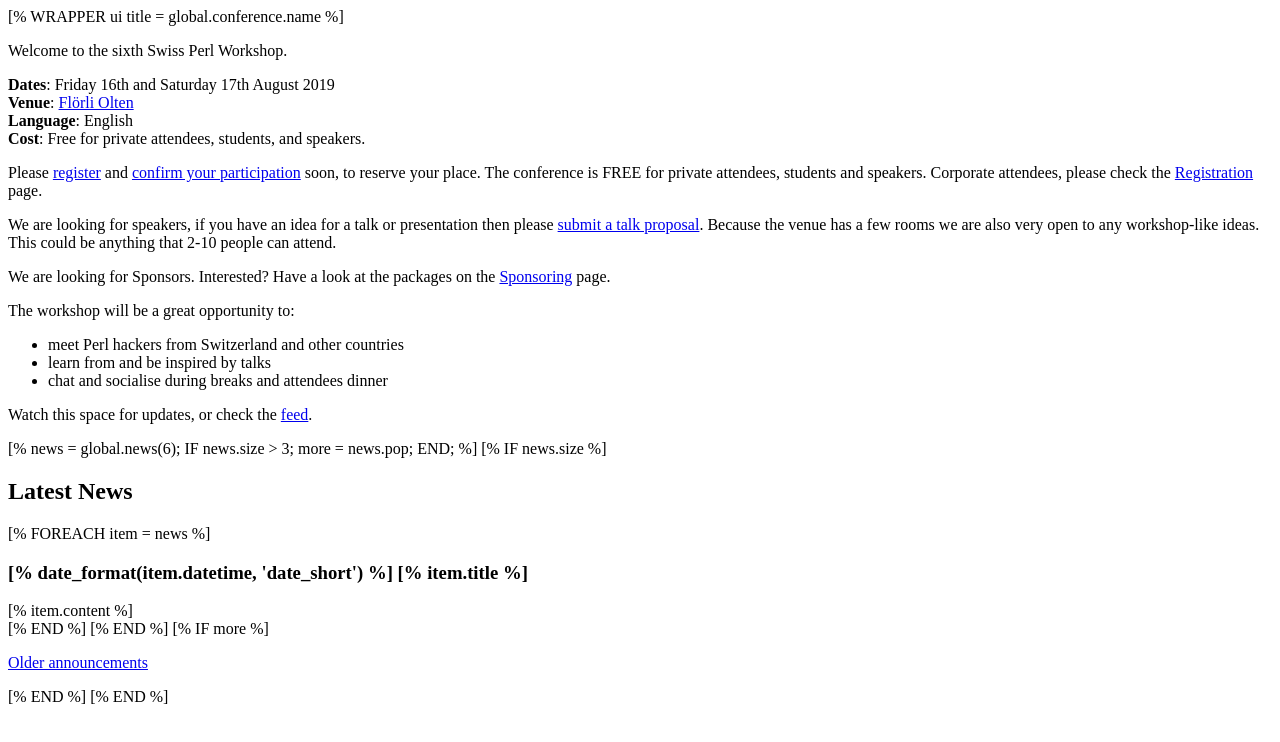
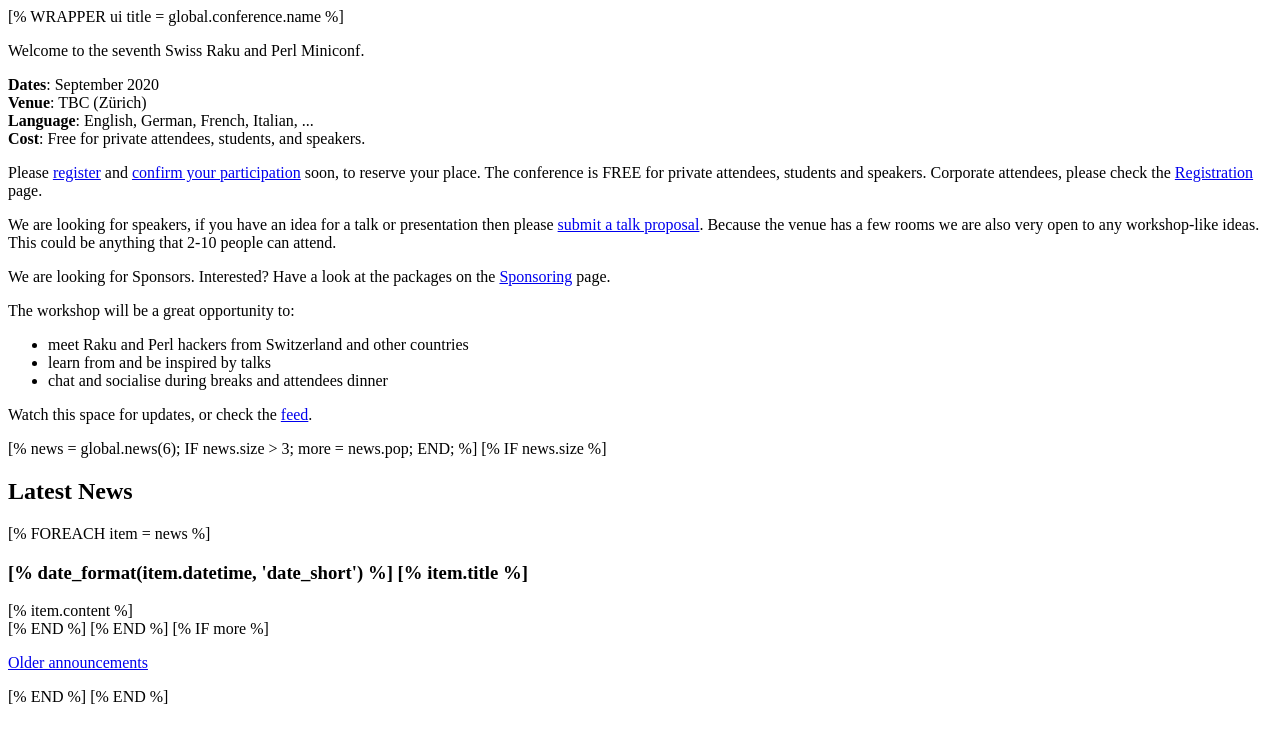
Before and after one commit to Act-Conferences/srpmc2020, a plain HTML site: page actdocs/static/index.html in a window 1280 px wide. Drawn offline with Linux system fonts and the light colour scheme.

Commit message:
SPW -> SRPMC
Swiss Perl Workshop -> Swiss Raku and Perl Miniconf

update copy, links, comment out sponsors, and so on

```diff
--- a/actdocs/static/index.html
+++ b/actdocs/static/index.html
@@ -1,13 +1,13 @@
 [% WRAPPER ui title = global.conference.name %]
 
 <p>
-Welcome to the sixth Swiss Perl Workshop.
+Welcome to the seventh Swiss Raku and Perl Miniconf.
 </p>
 
 <p>
-<strong>Dates</strong>: Friday 16th and Saturday 17th August 2019<br />
-<strong>Venue</strong>: <a href="[% make_uri('venue.html') %]">Flörli Olten</a><br />
-<strong>Language</strong>: English<br />
+<strong>Dates</strong>: September 2020<br />
+<strong>Venue</strong>: TBC (Zürich)<br />
+<strong>Language</strong>: English, German, French, Italian, ...<br />
 <strong>Cost</strong>: Free for private attendees, students, and speakers.
 </p>
 
@@ -38,7 +38,7 @@ We are looking for Sponsors. Interested? Have a look at the packages on the <a h
 
 <p>The workshop will be a great opportunity to:</p>
 <ul class="check-list">
-<li>meet Perl hackers from Switzerland and other countries</li>
+<li>meet Raku and Perl hackers from Switzerland and other countries</li>
 <li>learn from and be inspired by talks</li>
 <li>chat and socialise during breaks and attendees dinner</li>
 </ul>
```
Also changed, not shown: actdocs/static/gibb_things_todo.html (+2 -2 lines), actdocs/static/registration.html (+1 -1 lines), actdocs/static/sponsoring.html (+1 -1 lines), actdocs/static/sponsors.html (+4 -4 lines), 3 other files.
